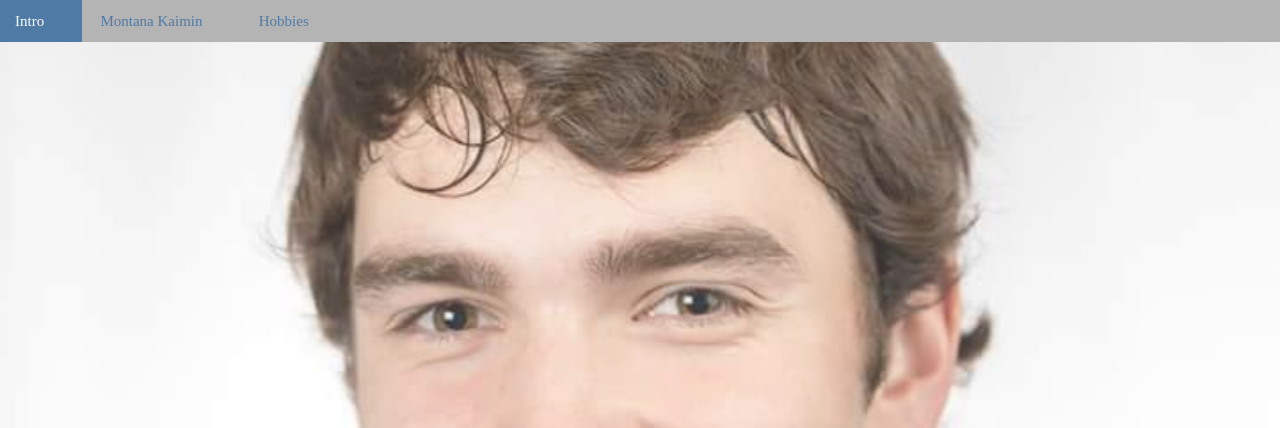
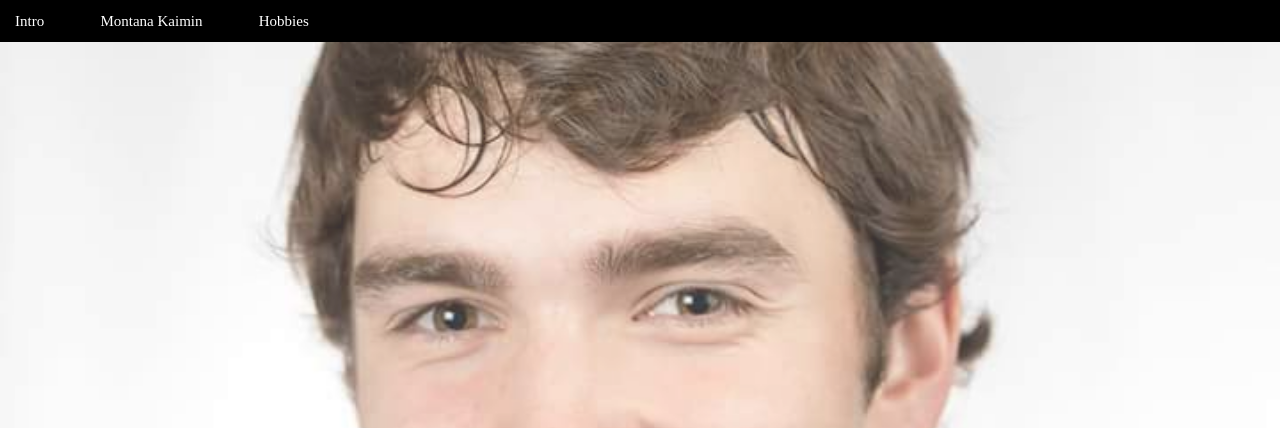
Before and after one commit to jackson-wagner/final-site-wagner, a plain HTML site: page Final/index.html in a window 1280 px wide. Shown: the top 428 px of the page. Drawn offline with Linux system fonts and the light colour scheme.

Commit message:
no message

```diff
--- a/Final/css/style.css
+++ b/Final/css/style.css
@@ -103,7 +103,7 @@ aside .aside-text p {
     text-align: left;
 }
 .menu-container {
-    background-color: #b4b4b4;
+    background-color: black;
     margin: 0;
     padding: 0;
     position: sticky;
@@ -115,12 +115,12 @@ aside .aside-text p {
     padding-right: 2.5em;
     text-align: left;
     text-decoration: none;
-    color: #507aa6;
+    color: white;
 }
 
 .menuitem:hover, .dropdown:hover {
     color: #fff;
-    background-color: #507aa6;
+    background-color: black;
 }
 
 .dropdown {
```
